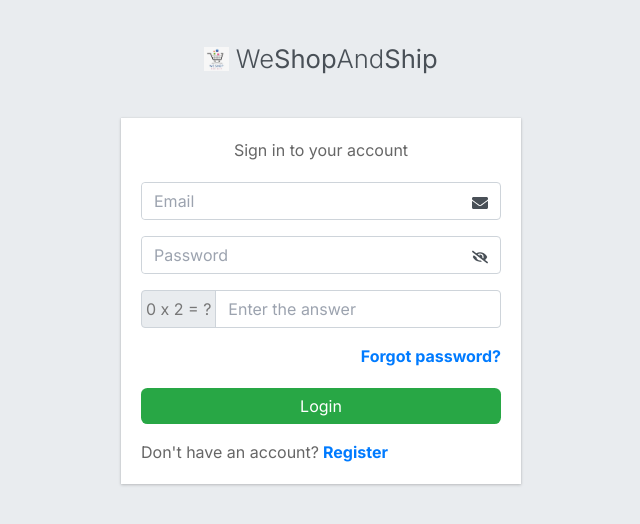
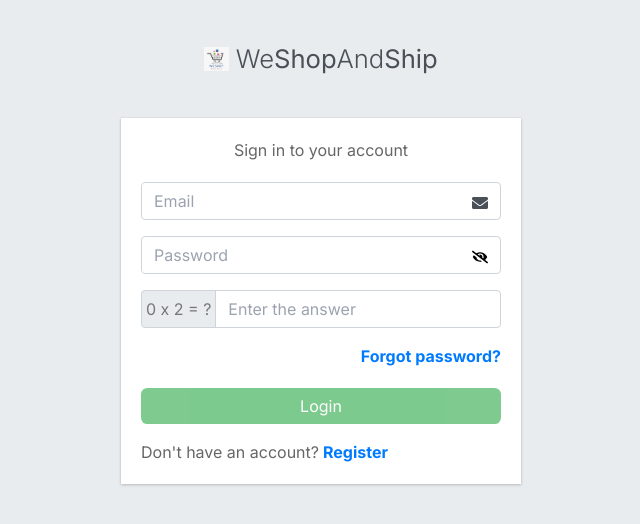
Before and after one commit to samuelorobosa/wsas-client, a React (Vite) app: page /register in a window 1280 px wide. Both pictures are taken after typing "Sample", "Sample", "Sample", "name@example.com", "Sample123", "Sample123" into the empty fields and a click on the button "Login". Shown: the top 524 px of the page, without its empty margins (319-959 px from the left). Built offline with nearby package versions, Linux system fonts and the light colour scheme; no server answers.

Commit message:
Completed auth pages

```diff
--- a/package.json
+++ b/package.json
@@ -24,6 +24,7 @@
     "react-redux": "^8.1.3",
     "react-router-dom": "^6.18.0",
     "react-select": "^5.8.0",
+    "react-spinners": "^0.13.8",
     "react-toastify": "^10.0.5",
     "react-uuid": "^2.0.0",
     "swr": "^2.2.5",
--- a/src/core/uikit/PrimaryBtn/PrimaryBtn.jsx
+++ b/src/core/uikit/PrimaryBtn/PrimaryBtn.jsx
@@ -1,10 +1,26 @@
 /* eslint-disable react/prop-types */
+import { ClipLoader } from 'react-spinners';
 import './PrimaryBtn.css';
 
-export default function PrimaryBtn({ text, type = 'submit', disabled }) {
+export default function PrimaryBtn({
+  text,
+  type = 'submit',
+  isLoading,
+  disabled,
+}) {
   return (
     <button className="primary-btn" type={type} disabled={disabled}>
-      {text}
+      {!isLoading ? (
+        <span>{text}</span>
+      ) : (
+        <ClipLoader
+          color="#fff"
+          loading={isLoading}
+          size={15}
+          aria-label="Loading Spinner"
+          data-testid="loader"
+        />
+      )}
     </button>
   );
 }
--- a/src/modules/auth/pages/LoginPage/LoginPage.jsx
+++ b/src/modules/auth/pages/LoginPage/LoginPage.jsx
@@ -4,17 +4,25 @@
 import CaptchaInput from '../../components/CaptchaInput/CaptchaInput';
 import logo from '../../../../core/assets/logo.jpeg';
 import './LoginPage.css';
-import { useDispatch } from 'react-redux';
+import { useDispatch, useSelector } from 'react-redux';
 import { useNavigate } from 'react-router-dom';
 import { routeNames } from '../../../../core/navigation/routenames';
-import { useState } from 'react';
+import { useState, useEffect } from 'react';
 import { useForm } from 'react-hook-form';
 import { loginThunk } from '../../authThunks';
+import {
+  LoadingStates,
+  saveToLocalStorage,
+} from '../../../../core/toolkit/helpers';
+import { toast } from 'react-toastify';
 
 export default function LoginPage() {
   const [captcha, setCaptcha] = useState(false);
+  const [loading, setLoading] = useState(false);
   const [passwordIsVisible, setPasswordIsVisible] = useState(false);
+  const [isAnswerCorrect, setIsAnswerCorrect] = useState(true);
   const suffixIconTheme = { color: '#495057' };
+  const { login_user } = useSelector((state) => state.auth);
   const dispatch = useDispatch();
   const openRoute = useNavigate();
 
@@ -31,6 +39,24 @@
     },
   });
 
+  const validationRules = {
+    required: 'This field is required',
+    minLength: {
+      value: 8,
+      message: 'Password must be at least 8 characters long',
+    },
+    pattern: {
+      value:
+        /^(?=.*[a-z])(?=.*[A-Z])(?=.*\d)(?=.*[!@#$%^&*()_+])[A-Za-z\d!@#$%^&*()_+]{8,}$/,
+      message:
+        'Password must contain at least one lowercase letter, one uppercase letter, one number, and one special character',
+    },
+    emailValidation: {
+      value: /^[A-Z0-9._%+-]+@[A-Z0-9.-]+\.[A-Z]{2,}$/i,
+      message: 'Invalid email address',
+    },
+  };
+
   const handleCaptchaUpdate = (value) => {
     setCaptcha(value);
   };
@@ -43,8 +69,25 @@
     openRoute(routeNames.resetPassword);
   }
 
+  useEffect(() => {
+    if (login_user.loading === LoadingStates.fulfilled) {
+      setLoading(false);
+      toast.success('Login successful!');
+      console.log(login_user.response);
+      saveToLocalStorage('userToken', login_user.response?.data?.token);
+      openPage(routeNames.dashboard);
+    } else if (login_user.loading === LoadingStates.rejected) {
+      setLoading(false);
+      console.log(login_user.error.response.data.errorMessage);
+      toast.error(
+        login_user.error?.response?.data?.errorMessage ||
+          'Failed to login. Please try again.',
+      );
+    }
+  }, [login_user.loading]);
+
   const onSubmit = (data) => {
-    console.log(data);
+    setLoading(true);
     dispatch(loginThunk(data));
   };
 
@@ -61,28 +104,62 @@
           <form className="login-form" onSubmit={handleSubmit(onSubmit)}>
             <p className="form-label">Sign in to your account</p>
             <InputGroup
-              register={register}
               placeholder="Email"
               name="email"
               suffixIcon={<FaEnvelope />}
               suffixIconTheme={suffixIconTheme}
+              register={(name, rules) =>
+                register(name, {
+                  required: validationRules.required,
+                  pattern: validationRules.emailValidation,
+                })
+              }
+              errorMessage={errors.email ? errors.email.message : ''}
             />
-            <InputGroup
-              register={register}
-              placeholder="Password"
-              name="password"
-              suffixIcon={passwordIsVisible ? <FaEye /> : <FaEyeSlash />}
-              suffixIconTheme={suffixIconTheme}
-              obscureText={!passwordIsVisible}
-              onTapSuffix={() => setPasswordIsVisible(!passwordIsVisible)}
+            <div>
+              <div className="input-group">
+                <input
+                  className="input-group-input"
+                  type={!passwordIsVisible ? 'password' : 'text'}
+                  placeholder="Password"
+                  name="password"
+                  {...register('password', {
+                    required: validationRules.required,
+                    minLength: validationRules.minLength,
+                    pattern: validationRules.pattern,
+                  })}
+                />
+                <figure
+                  className="input-suffix-icon"
+                  onClick={() => setPasswordIsVisible(!passwordIsVisible)}
+                >
+                  {passwordIsVisible ? <FaEye /> : <FaEyeSlash />}
+                </figure>
+              </div>
+              <div className="input-error">
+                {errors.password && <span>{errors.password.message}</span>}
+              </div>
+            </div>
+
+            <CaptchaInput
+              onChange={handleCaptchaUpdate}
+              isCorrect={isAnswerCorrect}
             />
-            <CaptchaInput onChange={handleCaptchaUpdate} />
+            <div className="robot-error">
+              {!isAnswerCorrect && <p>Incorrect answer. Please try again.</p>}
+            </div>
+
             <div className="forgot-password-wrap">
               <button onClick={openResetPassword} className="forgot-password">
                 Forgot password?
               </button>
             </div>
-            <PrimaryBtn text="Login" />
+            <PrimaryBtn
+              type="submit"
+              text="Login"
+              disabled={loading || !captcha}
+              isLoading={loading}
+            />
             <p className="alternate-auth">
               Don't have an account?
               <button onClick={openSignup}>Register</button>
--- a/src/modules/auth/pages/RegistrationPage/RegistrationPage.jsx
+++ b/src/modules/auth/pages/RegistrationPage/RegistrationPage.jsx
@@ -20,6 +20,7 @@
 
 export default function RegistrationPage() {
   const [captcha, setCaptcha] = useState(false);
+  const [loading, setLoading] = useState(false);
   const [firstPasswordVisible, setFirstPasswordVisible] = useState(false);
   const [secondPasswordVisible, setSecondPasswordVisible] = useState(false);
   const [isAnswerCorrect, setIsAnswerCorrect] = useState(true);
@@ -41,11 +42,17 @@
 
   useEffect(() => {
     if (register_user.loading === LoadingStates.fulfilled) {
-      toast.success(register_user.response.data.message);
+      setLoading(false);
+      toast.success(register_user.response?.data?.message);
+      console.log(register_user.response);
       openPage(routeNames.verifyEmail);
-      console.log(register_user);
     } else if (register_user.loading === LoadingStates.rejected) {
-      toast.error('Failed to register. Please try again.');
+      setLoading(false);
+      console.log(register_user.error);
+      toast.error(
+        register_user.error?.response?.data?.errorMessage ||
+          'Failed to register. Please try again.',
+      );
     }
   }, [register_user.loading]);
 
@@ -61,7 +68,7 @@
     register,
     handleSubmit,
     watch,
-    formState: { errors, isSubmitting },
+    formState: { errors },
   } = useForm({
     defaultValues: {
       firstname: '',
@@ -103,16 +110,16 @@
   };
 
   const onSubmit = (formData) => {
+    setLoading(true);
     const { country, termsAndConditions, confirmPassword, ...rest } = formData;
     saveToLocalStorage('userEmail', formData.email);
-    console.log(formData);
+
     if (formData.password !== formData.confirmPassword) {
       toast.error('Passwords do not match. Please check your input.');
       return;
     }
 
     dispatch(registerUserThunk({ ...rest, country: formData.country.label }));
-    // openPage(routeNames.verifyEmail);
   };
 
   return (
@@ -132,7 +139,6 @@
               name="firstname"
               suffixIcon={<FaUser />}
               suffixIconTheme={suffixIconTheme}
-              // {...register('firstName', { required: validationRules.required })}
               register={(name, rules) =>
                 register(name, { required: validationRules.required })
               }
@@ -291,7 +297,8 @@
             <PrimaryBtn
               type="submit"
               text="Register"
-              disabled={isSubmitting || !captcha || !isTermsAndConditions}
+              disabled={!captcha || !isTermsAndConditions}
+              isLoading={loading}
             />
             <p className="alternate-auth">
               Already have an account?
--- a/src/modules/auth/pages/VerifyEmailPage/VerifyEmailPage.jsx
+++ b/src/modules/auth/pages/VerifyEmailPage/VerifyEmailPage.jsx
@@ -13,6 +13,7 @@
   getFromLocalStorage,
   LoadingStates,
   removeFromLocalStorage,
+  saveToLocalStorage,
 } from '../../../../core/toolkit/helpers';
 import { toast } from 'react-toastify';
 
@@ -20,37 +21,32 @@
   const dispatch = useDispatch();
   const openPage = useNavigate();
   const [otp, setOtp] = useState('');
+  const [loading, setLoading] = useState(false);
   const [otpVerified, setOtpVerified] = useState(false);
   const { verify_email } = useSelector((state) => state.auth);
 
-  const {
-    control,
-    register,
-    handleSubmit,
-    watch,
-    formState: { errors, isSubmitting },
-  } = useForm({
-    defaultValues: {
-      firstname: '',
-    },
-  });
-
   useEffect(() => {
     if (verify_email.loading === LoadingStates.fulfilled) {
-      console.log(verify_email);
-      toast.success('Email verified successfully!');
-      // openPage(routeNames.dashboard)
+      setLoading(false);
+      console.log(verify_email.response);
+      toast.success('Email verification successful!');
+      saveToLocalStorage('userToken', verify_email.response?.data?.token);
+      openPage(routeNames.dashboard);
     } else if (verify_email.loading === LoadingStates.rejected) {
-      toast.error('Failed to verify email. Please try again.');
+      setLoading(false);
+      toast.error(
+        verify_email.error?.response?.data?.errorMessage ||
+          'Failed to verify email. Please try again.',
+      );
+      console.log(verify_email.error);
     }
   }, [verify_email.loading]);
 
   const onSubmit = async (e) => {
     e.preventDefault();
+    setLoading(true);
     const email = getFromLocalStorage('userEmail');
-    console.log(email);
 
-    console.log(otp);
     dispatch(verifyEmailThunk({ otp, email }));
     removeFromLocalStorage('userEmail');
   };
@@ -74,7 +70,6 @@
                 onChange={setOtp}
                 numInputs={6}
                 inputStyle="otp-input"
-                //   separator={<span>-</span>}
                 isInputNum={true}
                 renderInput={(props) => (
                   <input {...props} type="number" pattern="\d*" />
@@ -82,7 +77,12 @@
               />
             </div>
 
-            <PrimaryBtn type="submit" text="Submit" disabled={!otp} />
+            <PrimaryBtn
+              type="submit"
+              text="Submit"
+              disabled={!otp || loading}
+              isLoading={loading}
+            />
           </form>
         </div>
       </center>
```
Also changed, not shown: src/modules/auth/authSlice.js (+7 -6 lines), 1 other file (tests, documents, lock files or other folders).
